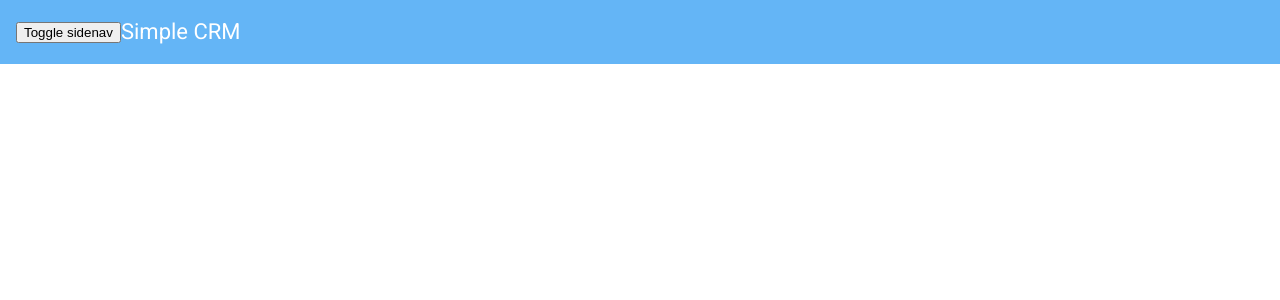
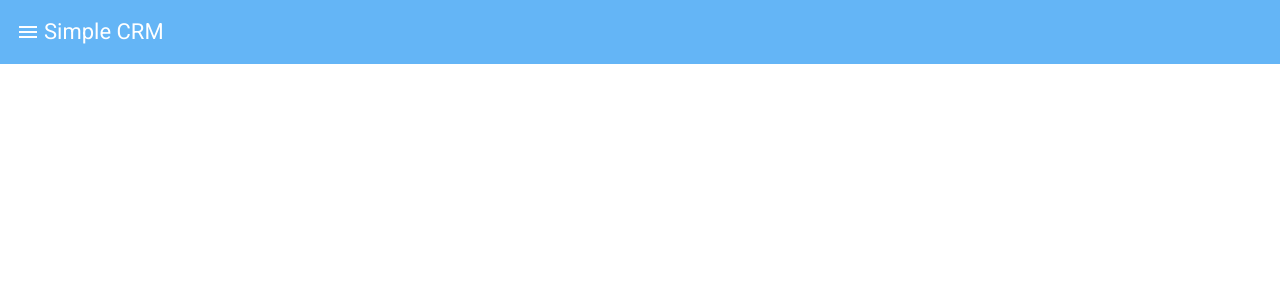
Before and after one commit to JeanPondy/my-simple-crm-x, an Angular app in the folder simple-crm-x/: page / in a window 1280 px wide. Shown: the top 300 px of the page. Built offline with nearby package versions, Linux system fonts and the light colour scheme.

Commit message:
sidenav button durch menu icon ersetzen

```diff
--- a/simple-crm-x/src/app/app.component.html
+++ b/simple-crm-x/src/app/app.component.html
@@ -6,9 +6,8 @@
   <div class="example-sidenav-content">
     <mat-toolbar class="custom-toolbar">
       <mat-toolbar-row>
-        <button type="button" mat-button (click)="drawer.toggle()">
-          Toggle sidenav
-        </button>
+        <mat-icon class="menu-icon" (click)="drawer.toggle()">menu</mat-icon>
+
         <span>Simple CRM</span>
       </mat-toolbar-row>
     </mat-toolbar>
--- a/simple-crm-x/src/app/app.component.scss
+++ b/simple-crm-x/src/app/app.component.scss
@@ -4,14 +4,22 @@
 
   }
 
+  .example-sidenav {
+    background-color: white;
+    border-color: rgb(232, 236, 236);
+    width: auto;
+    border-radius: 0%;
+    color: black; /* Falls du eine dunklere Schrift möchtest */
+  }
+
+
   .custom-toolbar {
     background-color: #64b5f6; /* Hellblau */
     color: white;
 
+    .menu-icon{
+      margin-right: 4px;
+      cursor: pointer;
+    }
+
   }
-  .example-sidenav {
-    background-color: white;
-    border-color: rgb(232, 236, 236);
-    border-radius: 0%;
-    color: black; /* Falls du eine dunklere Schrift möchtest */
-  }
--- a/simple-crm-x/src/app/app.component.ts
+++ b/simple-crm-x/src/app/app.component.ts
@@ -2,11 +2,12 @@ import { Component } from '@angular/core';
 import { RouterOutlet } from '@angular/router';
 import {MatToolbarModule} from '@angular/material/toolbar';
 import {MatSidenavModule} from '@angular/material/sidenav';
+import {MatIconModule} from '@angular/material/icon';
 
 @Component({
   selector: 'app-root',
   standalone: true,
-  imports: [ MatToolbarModule, MatSidenavModule],
+  imports: [ MatToolbarModule, MatSidenavModule, MatIconModule],
   templateUrl: './app.component.html',
   styleUrl: './app.component.scss'
 })
```
